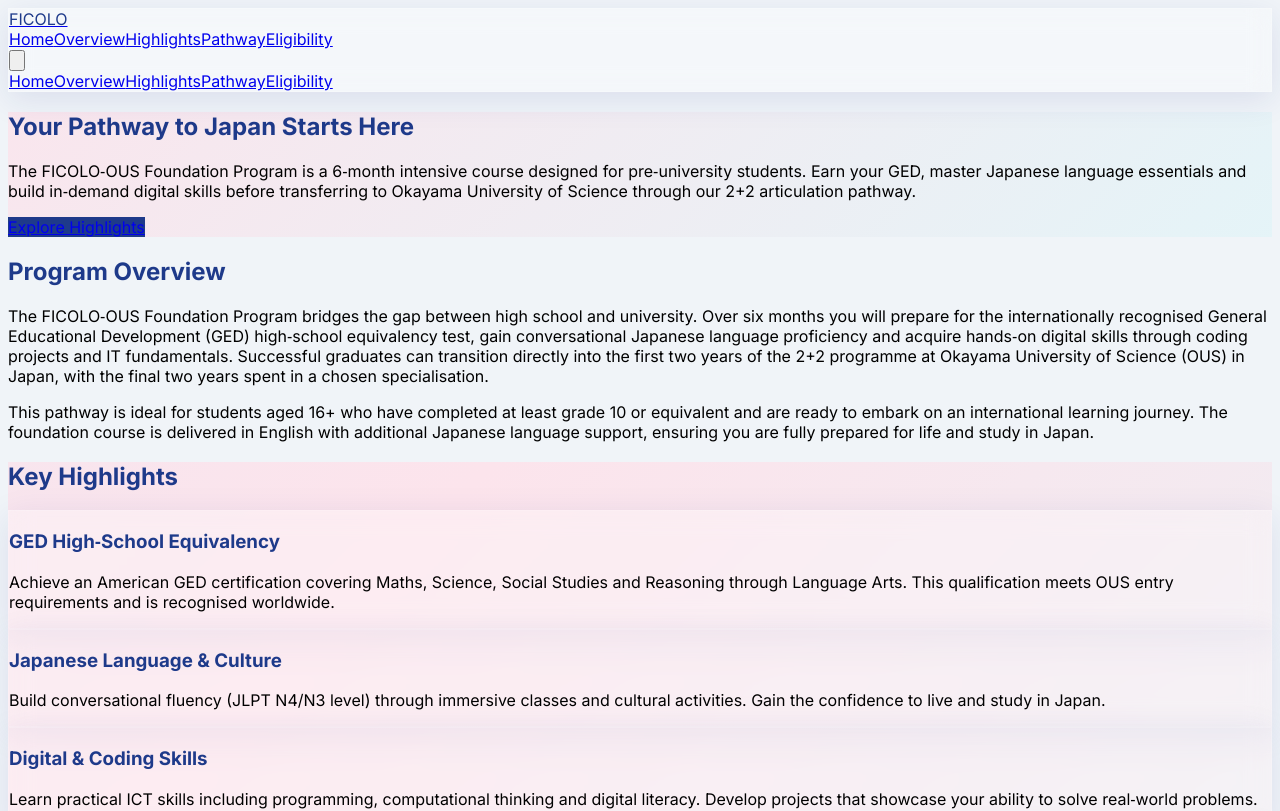
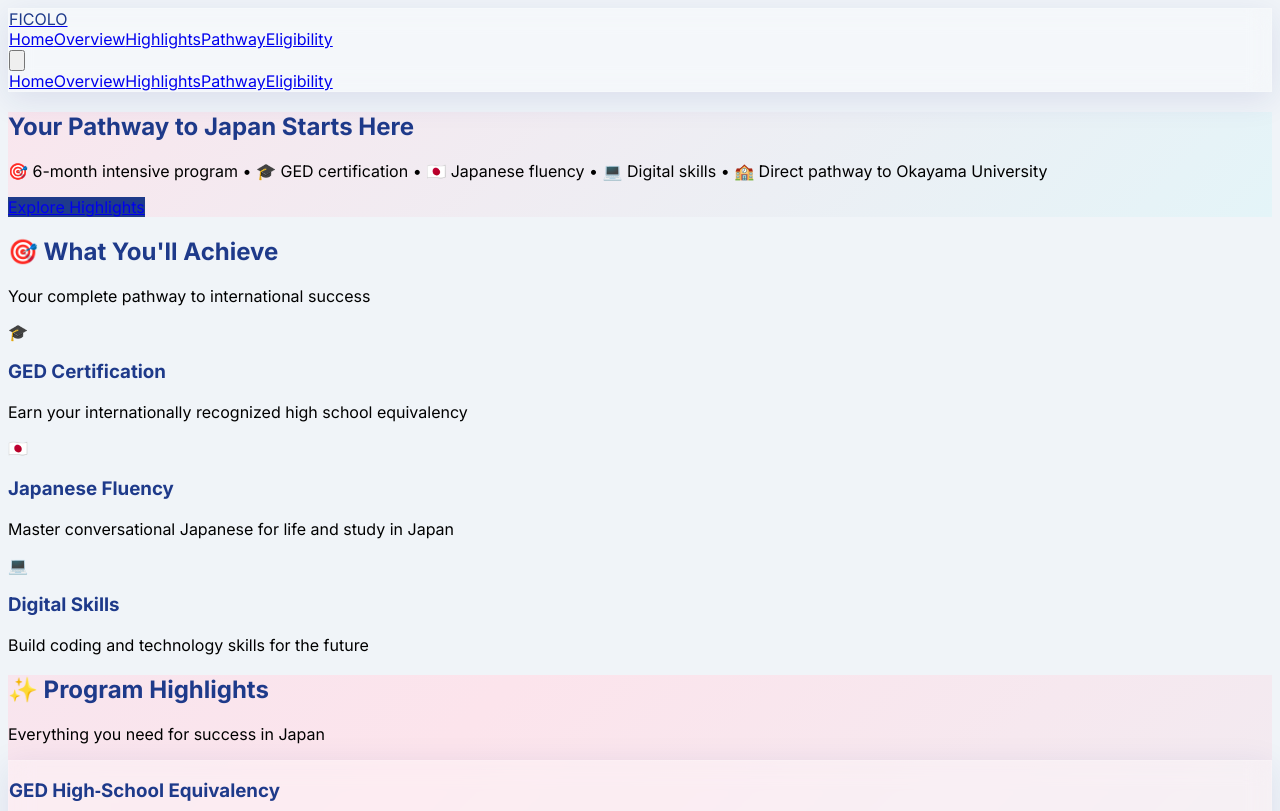
Before and after one commit to lin-nlh/Ficolo_LandingDemoContact, a Next.js app: page /foundation in a window 1280 px wide. Shown: the top 811 px of the page. Built offline with nearby package versions, Linux system fonts and the light colour scheme.

Commit message:
new landing page for OUS program

```diff
--- a/src/pages/foundation.tsx
+++ b/src/pages/foundation.tsx
@@ -239,11 +239,7 @@ export default function FoundationProgram() {
               Your Pathway to Japan Starts Here
             </h1>
             <p className="text-lg md:text-xl text-gray-600 max-w-3xl mx-auto mb-8">
-              The FICOLO‑OUS Foundation Program is a 6‑month intensive course
-              designed for pre‑university students. Earn your GED, master
-              Japanese language essentials and build in‑demand digital skills
-              before transferring to Okayama University of Science through
-              our 2+2 articulation pathway.
+              🎯 6-month intensive program • 🎓 GED certification • 🇯🇵 Japanese fluency • 💻 Digital skills • 🏫 Direct pathway to Okayama University
             </p>
             <a
               href="#highlights"
@@ -257,43 +253,54 @@ export default function FoundationProgram() {
         {/* Overview Section */}
         <section
           id="overview"
-          className="py-16 px-6 md:px-20 bg-white reveal"
+          className="py-20 bg-gray-50"
         >
-          <h2 className="text-2xl md:text-3xl font-bold ficolo-blue mb-6 text-center">
-            Program Overview
-          </h2>
-          <div className="max-w-5xl mx-auto text-gray-700 space-y-6 text-base md:text-lg">
-            <p>
-              The FICOLO‑OUS Foundation Program bridges the gap between high
-              school and university. Over six months you will prepare
-              for the internationally recognised General Educational
-              Development (GED) high‑school equivalency test, gain
-              conversational Japanese language proficiency and acquire
-              hands‑on digital skills through coding projects and IT
-              fundamentals. Successful graduates can transition directly
-              into the first two years of the 2+2 programme at Okayama
-              University of Science (OUS) in Japan, with the final two
-              years spent in a chosen specialisation.
-            </p>
-            <p>
-              This pathway is ideal for students aged 16+ who have
-              completed at least grade 10 or equivalent and are ready to
-              embark on an international learning journey. The foundation
-              course is delivered in English with additional Japanese
-              language support, ensuring you are fully prepared for life
-              and study in Japan.
-            </p>
+          <div className="container mx-auto px-6">
+            <div className="text-center mb-12 reveal">
+              <h2 className="text-3xl md:text-4xl font-bold ficolo-blue">
+                🎯 What You'll Achieve
+              </h2>
+              <p className="text-gray-600 mt-2">
+                Your complete pathway to international success
+              </p>
+            </div>
+            <div className="grid md:grid-cols-3 gap-8 items-center">
+              <div className="text-center reveal">
+                <div className="text-6xl mb-4">🎓</div>
+                <h3 className="text-xl font-bold ficolo-blue mb-3">GED Certification</h3>
+                <p className="text-gray-600">
+                  Earn your internationally recognized high school equivalency
+                </p>
+              </div>
+              <div className="text-center reveal">
+                <div className="text-6xl mb-4">🇯🇵</div>
+                <h3 className="text-xl font-bold ficolo-blue mb-3">Japanese Fluency</h3>
+                <p className="text-gray-600">
+                  Master conversational Japanese for life and study in Japan
+                </p>
+              </div>
+              <div className="text-center reveal">
+                <div className="text-6xl mb-4">💻</div>
+                <h3 className="text-xl font-bold ficolo-blue mb-3">Digital Skills</h3>
+                <p className="text-gray-600">
+                  Build coding and technology skills for the future
+                </p>
+              </div>
+            </div>
           </div>
         </section>
 
         {/* Highlights Section */}
         <section
           id="highlights"
-          className="py-16 px-6 md:px-20 animated-gradient-bg reveal"
+          className="py-20 animated-gradient-bg"
         >
-          <h2 className="text-2xl md:text-3xl font-bold ficolo-blue mb-8 text-center">
-            Key Highlights
+          <h2 className="text-3xl md:text-4xl font-bold ficolo-blue">
+            ✨ Program Highlights
           </h2>
+          <p className="text-gray-600 mt-2">
+            Everything you need for success in Japan
+          </p>
           <div className="max-w-6xl mx-auto grid grid-cols-1 md:grid-cols-2 lg:grid-cols-3 gap-8">
             {/* GED Preparation Card */}
             <div className="glass-effect p-6 rounded-lg border border-ficolo-blue">
```
